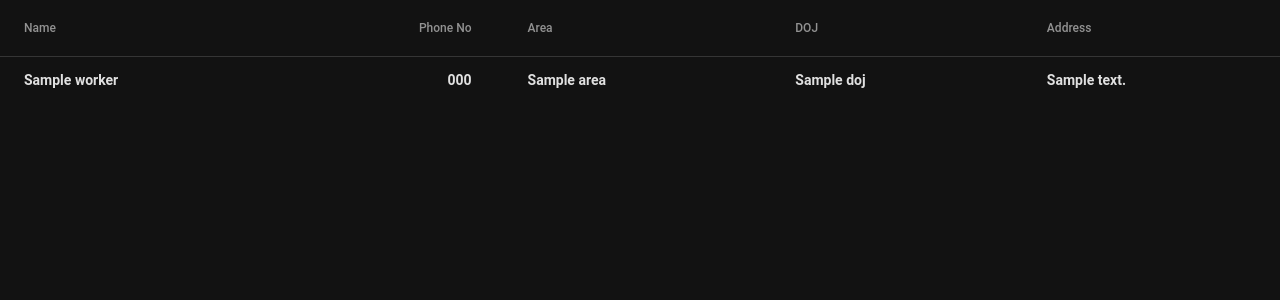
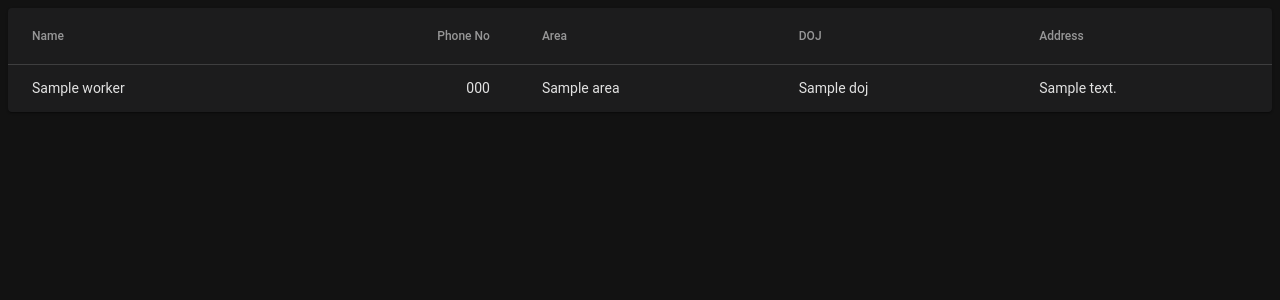
Before and after one commit to shriharsha05/Deliver, a Flask app: page /info in a window 1280 px wide. Shown: the part 64-364 px from the top of the page. Run offline with Flask 2, Linux system fonts and the light colour scheme; the visitor is signed in with stand-in values (Sample User, id 1); a database or web service that is not in the repository returns one stand-in record (values such as "Sample title"); lists and menus that the app fills with data are empty; some libraries are stand-ins or nearby versions.

Commit message:
Table UI fix

```diff
--- a/templates/delivery_person_details.html
+++ b/templates/delivery_person_details.html
@@ -21,32 +21,29 @@
 
     <div class="page-content">
 
-      <div class="data-table">
+      <div class="card data-table">
         <table>
           <thead>
             <tr>
               <th class="label-cell">Name</th>
               <th class="numeric-cell">Phone No</th>
-              <th class="medium-only">Area</th>
-              <th class="medium-only">DOJ</th>
-              <th class="medium-only">Address</th>
+              <th class="label-cell">Area</th>
+              <th class="label-cell">DOJ</th>
+              <th class="label-cell">Address</th>
             </tr>
           </thead>
-
           <tbody>
             {% for item in data %}
             <tr>
-              <th class="label-cell">{{ item['name'] }}</th>
-              <th class="numeric-cell">{{ item['phone_no'] }}</th>
-              <th class="medium-only">{{ item['area'] }}</th>
-              <th class="medium-only">{{ item['doj'] }}</th>
-              <th class="medium-only">{{ item['address'] }}</th>
+              <td class="label-cell">{{ item['name'] }}</td>
+              <td class="numeric-cell">{{ item['phone_no'] }}</td>
+              <td class="label-cell">{{ item['area'] }}</td>
+              <td class="label-cell">{{ item['doj'] }}</td>
+              <td class="label-cell">{{ item['address'] }}</th>
             </tr>
             {% endfor %}
           </tbody>
-
         </table>
-      </div>
 
     </div>
 
```
